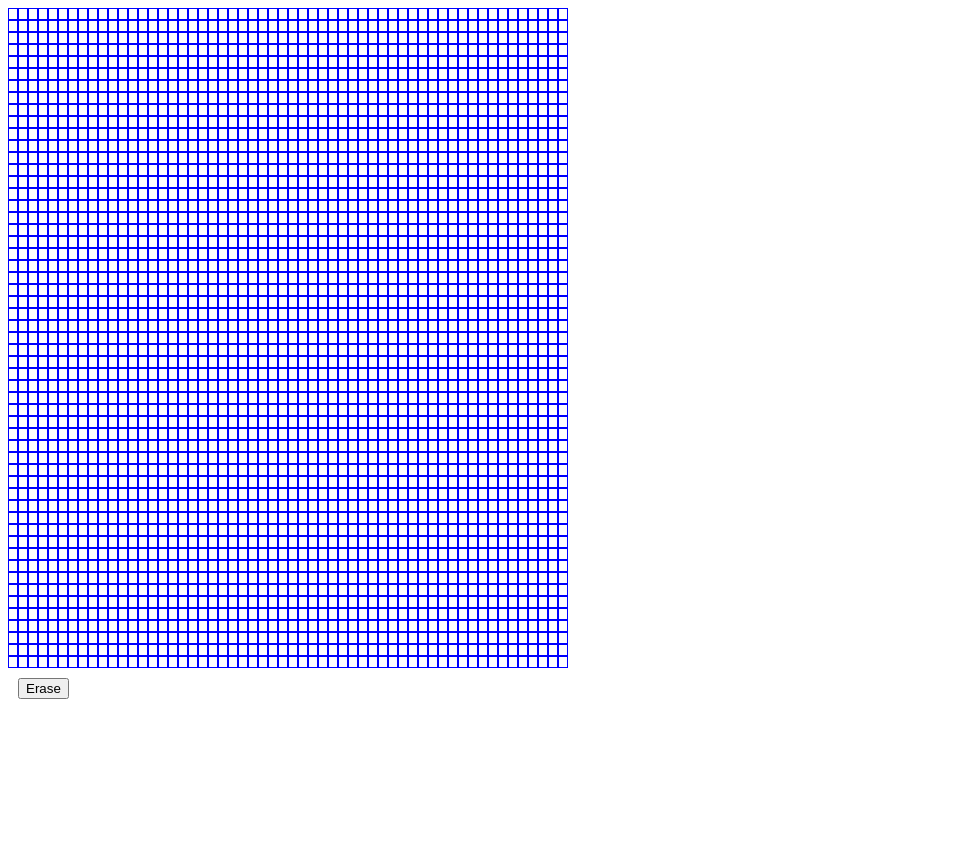
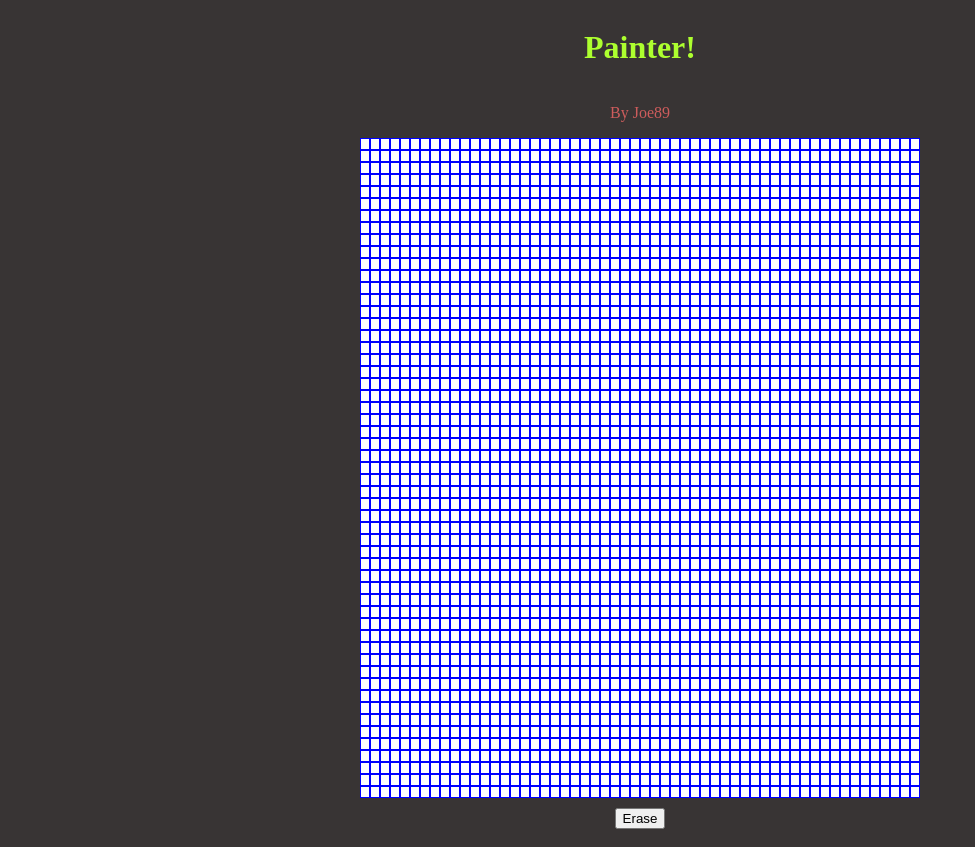
Before and after one commit to jwmenjivar/odin-etch-a-sketch, a plain HTML site: page index.html in a window 1280 px wide. Shown: the whole page, without its empty margins (0-975 px from the left). Before the commit the page ends 800 px from the top, so only its background shows below. Drawn offline with Linux system fonts and the light colour scheme.

Commit message:
css styling added

```diff
--- a/index.html
+++ b/index.html
@@ -9,5 +9,7 @@
     <title>Etch-a-Sketch</title>
 </head>
 <body>
+    <h1>Painter!</h1>
+    <p>By Joe89</p>
 </body>
 </html>
--- a/styles/main.css
+++ b/styles/main.css
@@ -13,3 +13,18 @@
 .yellow{
     background-color: yellow;
 }
+
+div{background-color: white;}
+
+body{
+    background-color: rgb(56, 52, 52);
+    display: flex;
+    flex-direction: column;
+    justify-content: center;
+    align-items: center;
+}
+h1{color: greenyellow;}
+
+p{
+    color: indianred;
+}
```
Also changed, not shown: javascript/main.js (line endings or trailing spaces).
